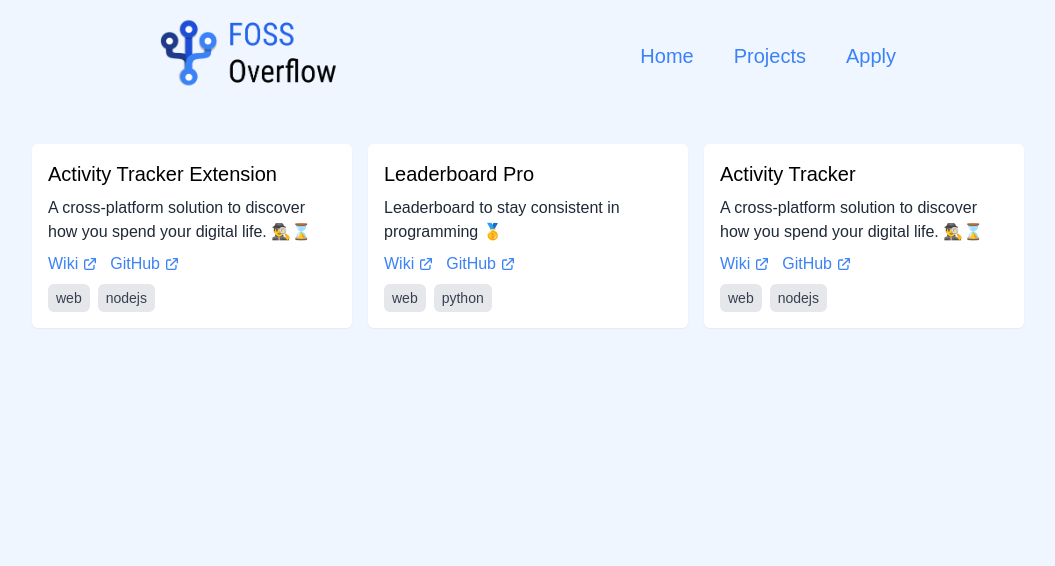
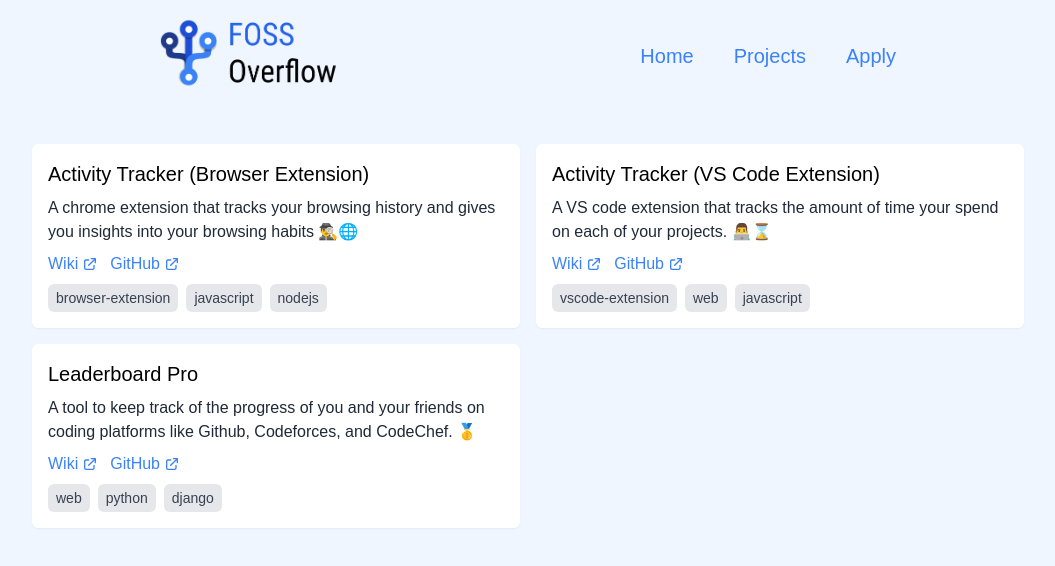
Before and after one commit to OpenLake/FOSS-Overflow, a Next.js app: page /projects in a window 1280 px wide. Shown: the top 566 px of the page, without its empty margins (112-1167 px from the left). Built offline with nearby package versions, Linux system fonts and the light colour scheme; what @tailwindcss/typography would draw is missing.

Commit message:
projects: Add Activity Tracker and Leaderboard

```diff
--- a/content/projects.js
+++ b/content/projects.js
@@ -1,25 +1,25 @@
 export const projectData = [
 	{
-		title: 'Activity Tracker Extension',
+		title: 'Activity Tracker (Browser Extension)',
 		description:
-			'A cross-platform solution to discover how you spend your digital life. 🕵️‍♂️⌛',
+			'A chrome extension that tracks your browsing history and gives you insights into your browsing habits 🕵️‍♂️🌐',
 		wiki: 'https://github.com/OpenLake/Activity-Tracker/wiki/FOSS-Overflow-%7C-Web-Extension',
 		github: 'https://github.com/OpenLake/Activity-Tracker',
-		tags: ['web', 'nodejs'],
+		tags: ['browser-extension', 'javascript', 'nodejs'],
+	},
+	{
+		title: 'Activity Tracker (VS Code Extension)',
+		description:
+			'A VS code extension that tracks the amount of time your spend on each of your  projects. 👨‍💻⌛',
+		wiki: 'https://github.com/OpenLake/Activity-Tracker/wiki/FOSS-Overflow-%7C-VSCode-Extension',
+		github: 'https://github.com/OpenLake/Activity-Tracker',
+		tags: ['vscode-extension', 'web', 'javascript',],
 	},
 	{
 		title: 'Leaderboard Pro',
-		description: 'Leaderboard to stay consistent in programming 🥇',
+		description: 'A tool to keep track of the progress of you and your friends on coding platforms like Github, Codeforces, and CodeChef. 🥇',
 		wiki: 'https://github.com/OpenLake/Leaderboard-Pro/wiki/FOSS-Overflow',
 		github: 'https://github.com/OpenLake/Leaderboard-Pro',
-		tags: ['web', 'python'],
-	},
-	{
-		title: 'Activity Tracker',
-		description:
-			'A cross-platform solution to discover how you spend your digital life. 🕵️‍♂️⌛',
-		wiki: 'https://github.com/OpenLake/Activity-Tracker/wiki/FOSS-Overflow-%7C-VSCode-Extension',
-		github: 'https://github.com/OpenLake/Activity-Tracker',
-		tags: ['web', 'nodejs'],
+		tags: ['web', 'python', 'django'],
 	},
 ];
--- a/pages/projects.js
+++ b/pages/projects.js
@@ -21,7 +21,7 @@
 			<Head>
 				<title>Projects | FOSS Overflow</title>
 			</Head>
-			<div className="grid md:grid-cols-2 lg:grid-cols-3 gap-4 list-none max-w-screen-lg mx-auto mt-8 mb-16 px-4">
+			<div className="grid md:grid-cols-2 lg:grid-cols-2 gap-4 list-none max-w-screen-lg mx-auto mt-8 mb-16 px-4">
 				{projectData.map(item => (
 					<div
 						href={item.url}
```
Also changed, not shown: 1 other file (tests, documents, lock files or other folders).
